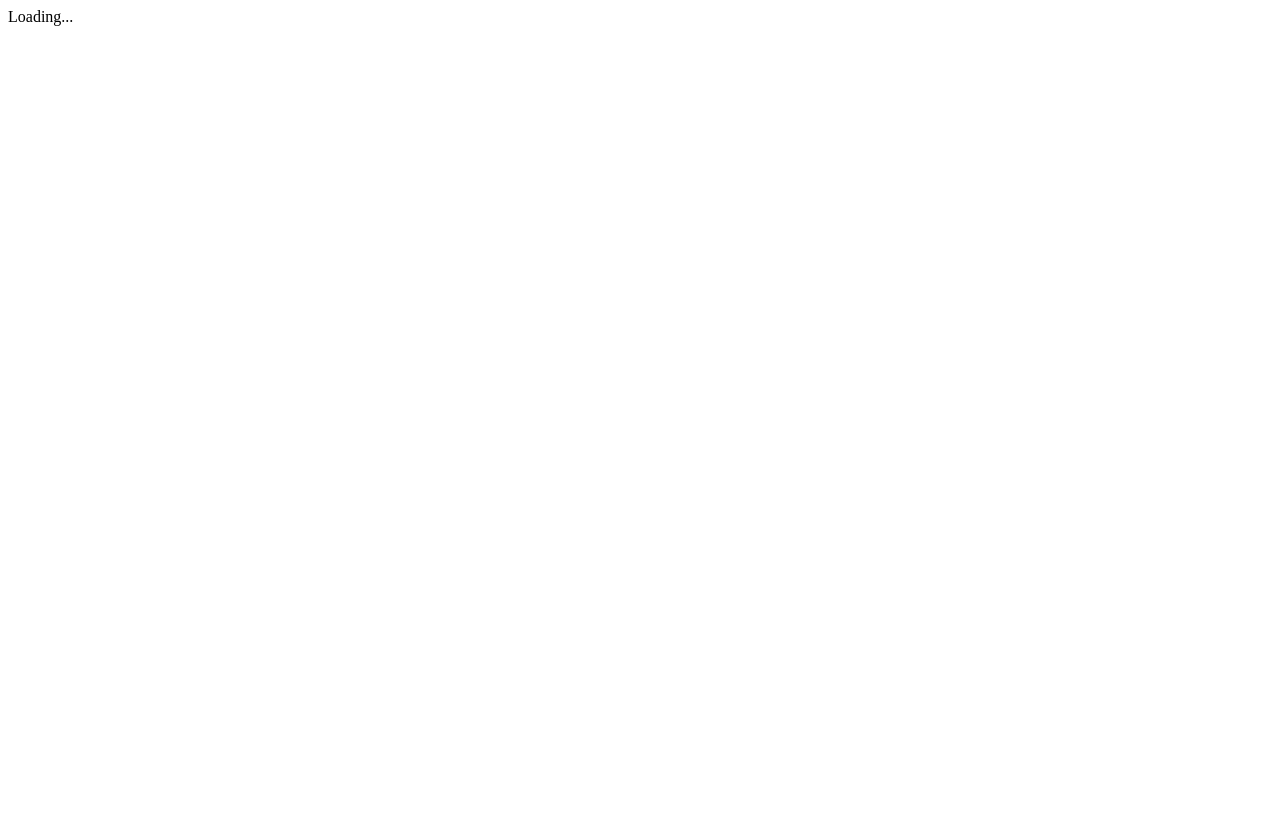
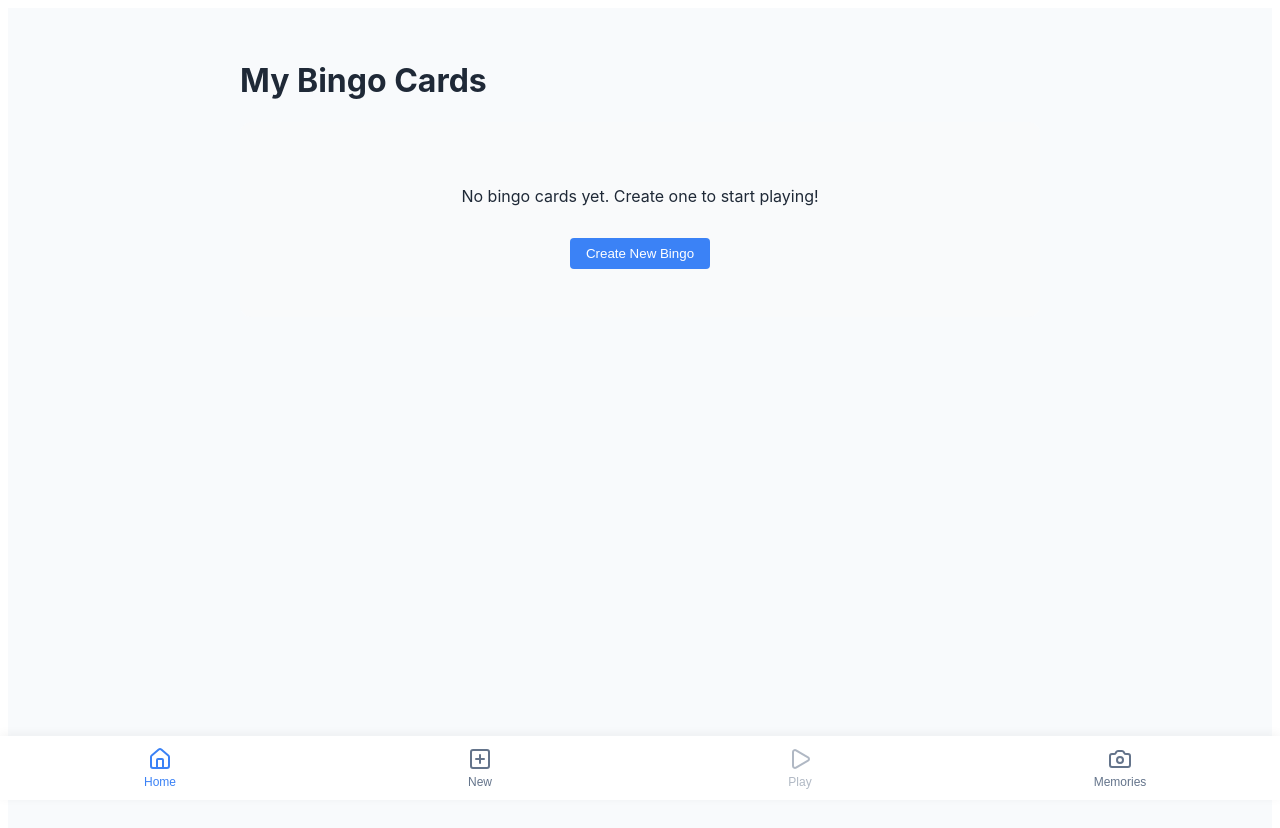
Before and after one commit to PolinaS22/go_bingo, a React app: page / in a window 1280 px wide. Shown: the top 828 px of the page. Before the commit the page ends 800 px from the top, so only its background shows below. Built offline with nearby package versions, Linux system fonts and the light colour scheme; the HTML template or start-up script is replaced by a standard one.

Commit message:
feat: unify application navigation and fix TS errors

```diff
--- /dev/null
+++ b/src/App.module.scss
@@ -0,0 +1,49 @@
+.appContainer {
+  min-height: 100vh;
+  background-color: var(--background-color, #f8fafc);
+  color: var(--text-color, #1f2937);
+  font-family: 'Inter', -apple-system, BlinkMacSystemFont, 'Segoe UI', Roboto, sans-serif;
+}
+
+.navigation {
+  position: fixed;
+  bottom: 0;
+  left: 0;
+  right: 0;
+  height: 64px;
+  background: white;
+  display: flex;
+  justify-content: space-around;
+  align-items: center;
+  box-shadow: 0 -2px 10px rgba(0, 0, 0, 0.05);
+  z-index: 100;
+  padding-bottom: env(safe-area-inset-bottom);
+
+  button {
+    background: none;
+    border: none;
+    color: #64748b;
+    display: flex;
+    flex-direction: column;
+    align-items: center;
+    gap: 4px;
+    font-size: 0.75rem;
+    cursor: pointer;
+    transition: color 0.2s;
+    flex: 1;
+
+    &.active {
+      color: var(--primary-color, #3b82f6);
+    }
+
+    svg {
+      width: 24px;
+      height: 24px;
+    }
+  }
+}
+
+.content {
+  padding-bottom: 80px; // Space for nav
+  min-height: 100vh;
+}
--- a/src/App.tsx
+++ b/src/App.tsx
@@ -1,56 +1,83 @@
 import { useState } from 'react';
 import { useBingoStore } from './store/useBingoStore';
 import { useBingoLogic } from './store/useBingoLogic';
-import { BingoGrid } from './components/bingo/BingoGrid';
 import { ThemeWrapper } from './components/bingo/ThemeWrapper';
+import { HomeView } from './views/HomeView';
+import { EditorView } from './views/EditorView';
+import { PlayView } from './views/PlayView';
 import MemoriesView from './views/MemoriesView';
-import { Camera } from 'lucide-react';
+import { Home, PlusSquare, Play, Camera } from 'lucide-react';
+import styles from './App.module.scss';
+
+type View = 'home' | 'editor' | 'play' | 'memories';
 
 function App() {
-  const [view, setView] = useState<'play' | 'memories'>('play');
-  const { currentCard, toggleCell } = useBingoLogic();
-  const { addCard, setCurrentCard } = useBingoStore();
+  const [view, setView] = useState<View>('home');
+  const { currentCard } = useBingoLogic();
+  const { currentCardId } = useBingoStore();
 
-  if (view === 'memories') {
-    return <MemoriesView onBack={() => setView('play')} />;
-  }
-
-  if (!currentCard) return <div>Loading...</div>;
+  const renderView = () => {
+    switch (view) {
+      case 'home':
+        return (
+          <HomeView
+            onCreateNew={() => setView('editor')}
+            onPlay={() => setView('play')}
+          />
+        );
+      case 'editor':
+        return <EditorView onSave={() => setView('home')} />;
+      case 'play':
+        return <PlayView />;
+      case 'memories':
+        return <MemoriesView onBack={() => setView('home')} />;
+      default:
+        return <HomeView onCreateNew={() => setView('editor')} onPlay={() => setView('play')} />;
+    }
+  };
 
   return (
-    <ThemeWrapper theme={currentCard.theme}>
-      <div style={{
-        minHeight: '100vh',
-        backgroundColor: 'var(--background-color)',
-        display: 'flex',
-        flexDirection: 'column',
-        alignItems: 'center',
-        justifyContent: 'center',
-        padding: '2rem',
-        position: 'relative'
-      }}>
-        <button
-          onClick={() => setView('memories')}
-          style={{
-            position: 'absolute',
-            top: '2rem',
-            right: '2rem',
-            background: 'white',
-            border: 'none',
-            borderRadius: '50%',
-            width: '48px',
-            height: '48px',
-            display: 'flex',
-            alignItems: 'center',
-            justifyContent: 'center',
-            boxShadow: '0 4px 6px rgba(0,0,0,0.1)',
-            cursor: 'pointer',
-            zIndex: 10
-          }}
-        >
-          <Camera size={24} />
-        </button>
-        <BingoGrid card={currentCard} onCellClick={toggleCell} />
+    <ThemeWrapper theme={currentCard?.theme as any}>
+      <div className={styles.appContainer}>
+        <main className={styles.content}>
+          {renderView()}
+        </main>
+
+        <nav className={styles.navigation}>
+          <button
+            className={view === 'home' ? styles.active : ''}
+            onClick={() => setView('home')}
+          >
+            <Home />
+            <span>Home</span>
+          </button>
+
+          <button
+            className={view === 'editor' ? styles.active : ''}
+            onClick={() => setView('editor')}
+          >
+            <PlusSquare />
+            <span>New</span>
+          </button>
+
+          <button
+            className={view === 'play' ? styles.active : ''}
+            onClick={() => setView('play')}
+            disabled={!currentCardId}
+            style={{ opacity: currentCardId ? 1 : 0.5 }}
+          >
+            <Play />
+            <span>Play</span>
+          </button>
+
+          <button
+            className={view === 'memories' ? styles.active : ''}
+            onClick={() => setView('memories')}
+          >
+            <Camera />
+            <span>Memories</span>
+          </button>
+        </nav>
       </div>
     </ThemeWrapper>
   );
--- a/src/components/bingo/BingoGrid.tsx
+++ b/src/components/bingo/BingoGrid.tsx
@@ -1,7 +1,6 @@
 import React, { useState } from 'react';
-import { useBingoStore } from '../store/useBingoStore';
+import { BingoCell } from './BingoCell';
 import styles from './BingoGrid.module.scss';
-import { BingoCell } from './BingoCell';
 import { BingoCard as BingoCardType } from '../../types/bingo';
 import { motion, AnimatePresence } from 'framer-motion';
 
--- a/src/components/bingo/ThemeWrapper.tsx
+++ b/src/components/bingo/ThemeWrapper.tsx
@@ -8,10 +8,10 @@ interface ThemeWrapperProps {
 
 export const ThemeWrapper: React.FC<ThemeWrapperProps> = ({ theme, children }) => {
   const cssVariables = {
-    '--primary-color': theme.primaryColor,
-    '--secondary-color': theme.secondaryColor,
-    '--background-color': theme.backgroundColor,
-    '--text-color': theme.textColor,
+    '--primary-color': theme?.primaryColor || '#3b82f6',
+    '--secondary-color': theme?.secondaryColor || '#1d4ed8',
+    '--background-color': theme?.backgroundColor || '#f8fafc',
+    '--text-color': theme?.textColor || '#1f2937',
   } as React.CSSProperties;
 
   return (
--- a/src/views/EditorView.tsx
+++ b/src/views/EditorView.tsx
@@ -3,7 +3,7 @@ import { useBingoStore } from '../store/useBingoStore';
 import { Difficulty, BingoTheme } from '../types/bingo';
 import styles from './EditorView.module.scss';
 
-export const EditorView: React.FC = () => {
+export const EditorView: React.FC<{ onSave: () => void }> = ({ onSave }) => {
   const { addCard } = useBingoStore();
   const [title, setTitle] = useState('');
   const [difficulty, setDifficulty] = useState<Difficulty>('medium');
@@ -22,12 +22,13 @@ export const EditorView: React.FC = () => {
       id: crypto.randomUUID(),
       title,
       difficulty,
-      cells: [], // Will be filled by engine/logic usually, but brief says "Form to add challenges"
+      cells: [], // Will be filled by engine/logic usually
       theme: defaultTheme,
       size: 5,
       createdAt: Date.now(),
     };
     addCard(newCard as any);
+    onSave();
   };
 
   return (
--- a/src/views/HomeView.tsx
+++ b/src/views/HomeView.tsx
@@ -2,8 +2,18 @@ import React from 'react';
 import { useBingoStore } from '../store/useBingoStore';
 import styles from './HomeView.module.scss';
 
-export const HomeView: React.FC = () => {
+interface HomeViewProps {
+  onCreateNew: () => void;
+  onPlay: (id: string) => void;
+}
+
+export const HomeView: React.FC<HomeViewProps> = ({ onCreateNew, onPlay }) => {
   const { cards, setCurrentCard } = useBingoStore();
+
+  const handleCardClick = (id: string) => {
+    setCurrentCard(id);
+    onPlay(id);
+  };
 
   return (
     <div className={styles.container}>
@@ -12,17 +22,17 @@ export const HomeView: React.FC = () => {
       {cards.length === 0 ? (
         <div className={styles.emptyState}>
           <p>No bingo cards yet. Create one to start playing!</p>
-          <button className={styles.createButton}>Create New Bingo</button>
+          <button className={styles.createButton} onClick={onCreateNew}>Create New Bingo</button>
         </div>
       ) : (
         <div className={styles.cardList}>
           {cards.map((card) => (
-            <div key={card.id} className={styles.cardItem} onClick={() => setCurrentCard(card.id)}>
+            <div key={card.id} className={styles.cardItem} onClick={() => handleCardClick(card.id)}>
               <h3>{card.title}</h3>
               <p>Created: {new Date(card.createdAt).toLocaleDateString()}</p>
             </div>
           ))}
-          <button className={styles.createButton}>Create New Bingo</button>
+          <button className={styles.createButton} onClick={onCreateNew}>Create New Bingo</button>
         </div>
       )}
     </div>
--- a/src/views/PlayView.tsx
+++ b/src/views/PlayView.tsx
@@ -1,10 +1,12 @@
 import React, { useState } from 'react';
 import { useBingoStore } from '../store/useBingoStore';
+import { useBingoLogic } from '../store/useBingoLogic';
 import { BingoGrid } from '../components/bingo/BingoGrid';
 import styles from './PlayView.module.scss';
 
 export const PlayView: React.FC = () => {
   const { currentCardId, cards } = useBingoStore();
+  const { toggleCell } = useBingoLogic();
   const [showModal, setShowModal] = useState(false);
 
   const currentCard = cards.find((c) => c.id === currentCardId);
@@ -24,7 +26,7 @@ export const PlayView: React.FC = () => {
       </header>
 
       <main className={styles.main}>
-        <BingoGrid />
+        <BingoGrid card={currentCard} onCellClick={toggleCell} />
       </main>
 
       {showModal && (
```
Also changed, not shown: .superpowers/sdd/progress.md, 3 other files (tests, documents, lock files or other folders).
